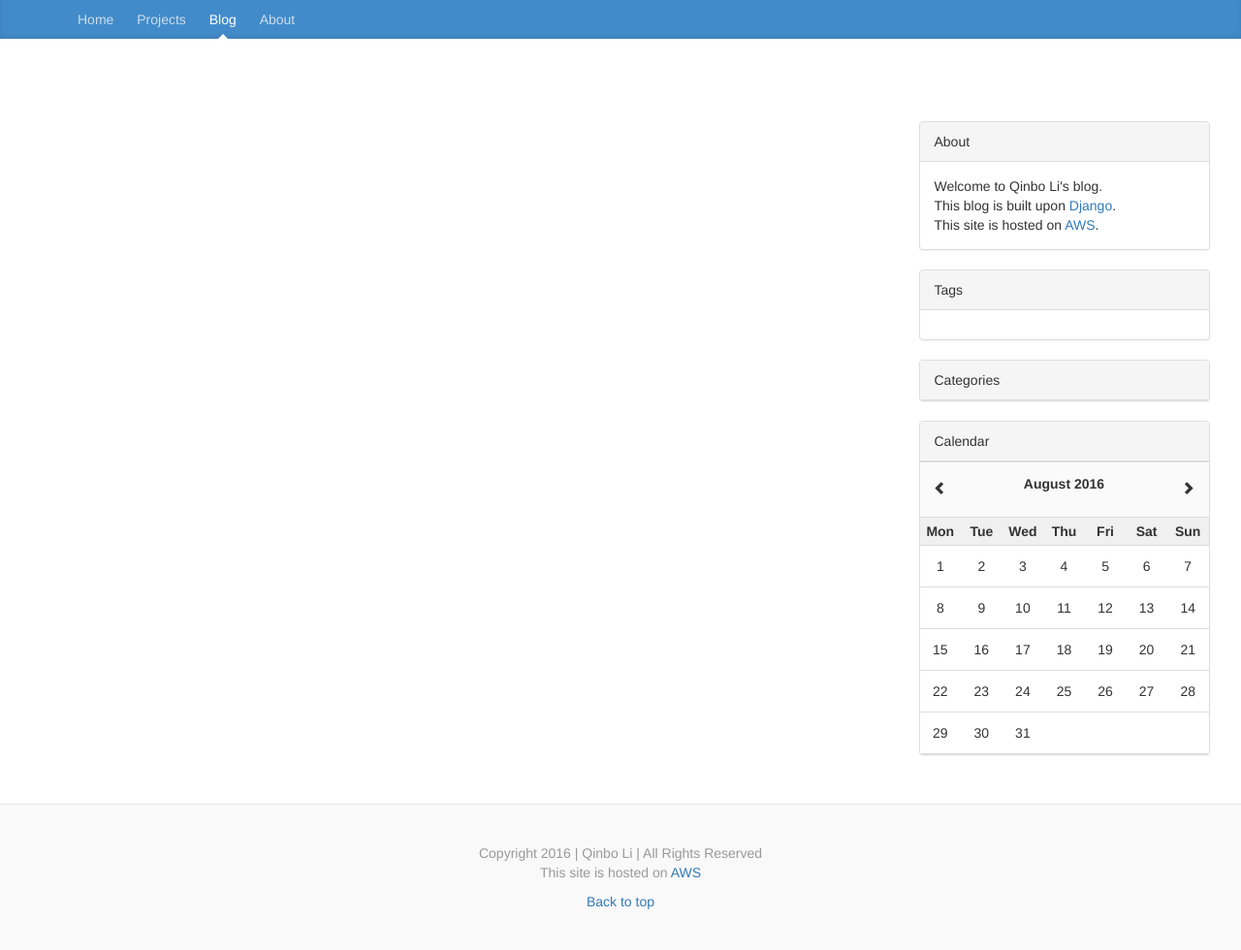
After one commit to acforce/my_personal_web, a Django app: template templates/entry_base.html in a window 1280 px wide. The commit adds this page. Shown: the whole page at 97% size. Run offline with Django 3.2, Linux system fonts and the light colour scheme; the template is opened without the code that fills it, so the values that code supplies are empty; some libraries are stand-ins or nearby versions.

Commit message:
dev2: finished the tags and categories

```diff
--- /dev/null
+++ b/templates/entry_base.html
@@ -0,0 +1,101 @@
+<!DOCTYPE html>
+{% load static %}
+<html lang="en">
+  <head>
+    <meta charset="utf-8" />
+    <meta http-equiv="X-UA-Compatible" content="IE=edge" />
+    <meta name="viewport" content="width=device-width, initial-scale=1" />
+    <!-- The above 3 meta tags *must* come first in the head; any other head content must come *after* these tags -->
+    <meta name="description" content="" />
+    <meta name="author" content="" />
+
+    <link rel="icon" href="{% static 'weblog/images/icon.png' %}" />
+    <link href="{% static 'weblog/css/blog.css' %}" rel="stylesheet" />
+    <link href="{% static 'weblog/css/site.css' %}" rel="stylesheet" />
+    <link href="{% static 'weblog/css/calendar.css' %}" rel="stylesheet" />
+    <link href="{% static 'weblog/css/bootstrap.css' %}" rel="stylesheet" />
+    <link href="{% static 'weblog/css/hl.min.css' %}" rel="stylesheet" />
+
+    <title>{% block title %}Qinbo Li's blog{% endblock %}</title>
+  </head>
+
+  <body>
+    <div class="blog-masthead">
+      <div class="container">
+        <nav class="blog-nav">
+          <a class="blog-nav-item" href="http://qinboli.com">Home</a>
+          <a class="blog-nav-item" href="#">Projects</a>
+          <a class="blog-nav-item active" href="http://qinboli.com/blog/">Blog</a>
+          <a class="blog-nav-item" href="#">About</a>
+        </nav>
+      </div>
+    </div>
+
+    <div class="container">
+	  <div class="blog-header">
+        <h1 class="blog-title"></h1>
+        <p class="lead blog-description"></p>
+      </div>
+
+      <div class="row">
+        <div class="col-sm-8 blog-main">
+			{% block qb-main-col %}
+				<!-- to be filled -->
+			{% endblock %}
+        </div><!-- /.blog-main -->
+
+        <div class="col-sm-3 col-sm-offset-1 blog-sidebar">
+          <div class="sidebar-module">
+            <div class="panel panel-default right-panel">
+				<div class="panel-heading">About</div>
+				<div class="panel-body">
+					Welcome to Qinbo Li's blog.<br/>
+					This blog is built upon <a href="https://www.djangoproject.com/" target="_blank">Django</a>.<br/>
+					This site is hosted on <a href="https://aws.amazon.com/" target="_blank">AWS</a>.
+				</div>
+			</div>
+
+			<div class="panel panel-default right-panel">
+				<div class="panel-heading">Tags</div>
+				<div class="panel-body" id="tags">
+					{% block tags %}
+					{% endblock %}
+				</div>
+			</div>
+
+			<div class="panel panel-default right-panel">
+				<div class="panel-heading">Categories</div>
+				{% block categories %}
+				{% endblock %}
+			</div>
+
+			<div class="panel panel-default right-panel">
+				<div class="panel-heading">Calendar</div>
+				<div id="my-calendar"></div>
+			</div>
+          </div>
+        </div><!-- /.blog-sidebar -->
+
+      </div><!-- /.row -->
+
+    </div><!-- /.container -->
+
+    <footer class="blog-footer">
+      <p>Copyright 2016 | Qinbo Li | All Rights Reserved<br/>This site is hosted on <a href="https://aws.amazon.com/" target="_blank">AWS</a>
+	  </p>
+      <p>
+        <a href="#">Back to top</a>
+      </p>
+    </footer>
+
+
+    <!-- Bootstrap core JavaScript
+    ================================================== -->
+    <!-- Placed at the end of the document so the pages load faster -->
+    <script src="https://ajax.googleapis.com/ajax/libs/jquery/1.11.3/jquery.min.js"></script>
+    <script src="{% static 'weblog/javascript/bootstrap.min.js' %}"></script>
+    <script src="{% static 'weblog/javascript/calendar.js' %}"></script>
+    <script src="{% static 'weblog/javascript/highlight.min.js' %}"></script>
+    <script>hljs.initHighlightingOnLoad();</script>
+  </body>
+</html>
```
Also changed, not shown: templates/base.html (+8 -10 lines), templates/weblog/entry_detail.html (+15 -19 lines), views.py (+6 -1 lines), templates/weblog/home.html (line endings or trailing spaces).
